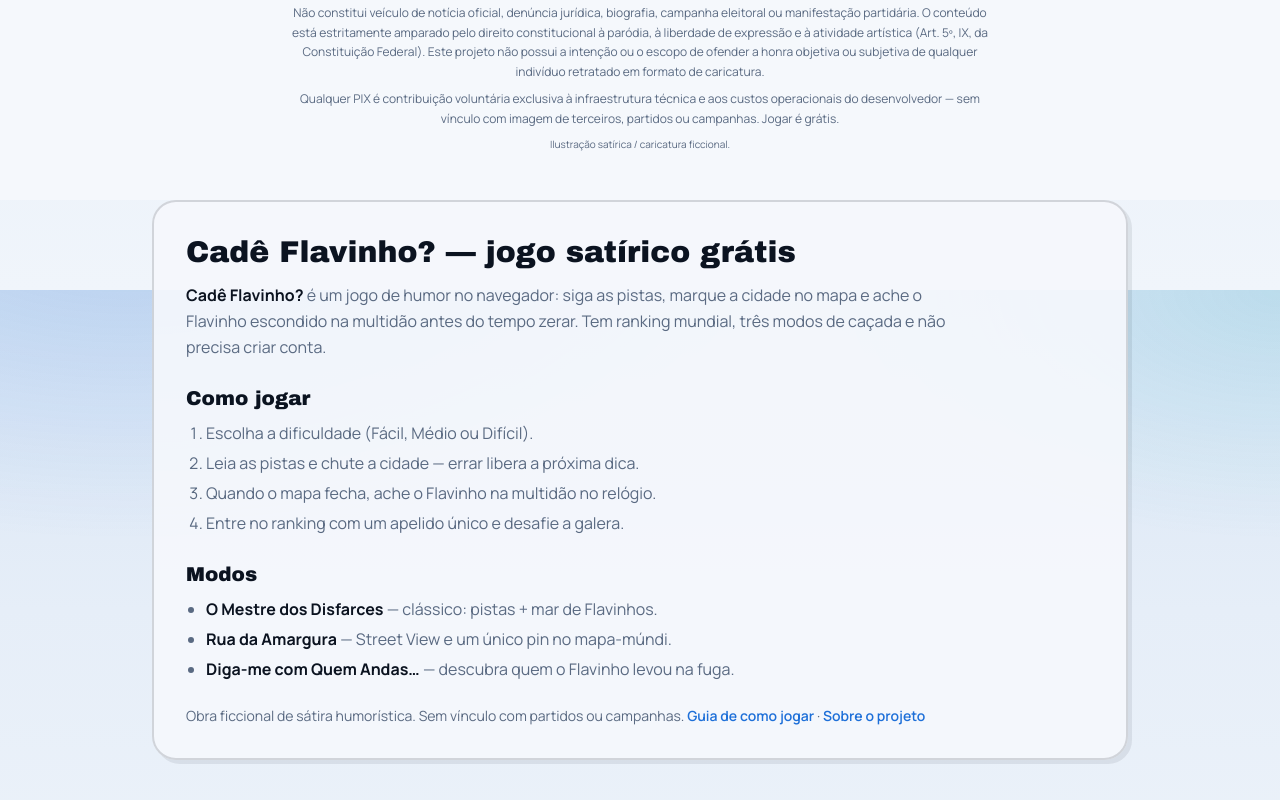
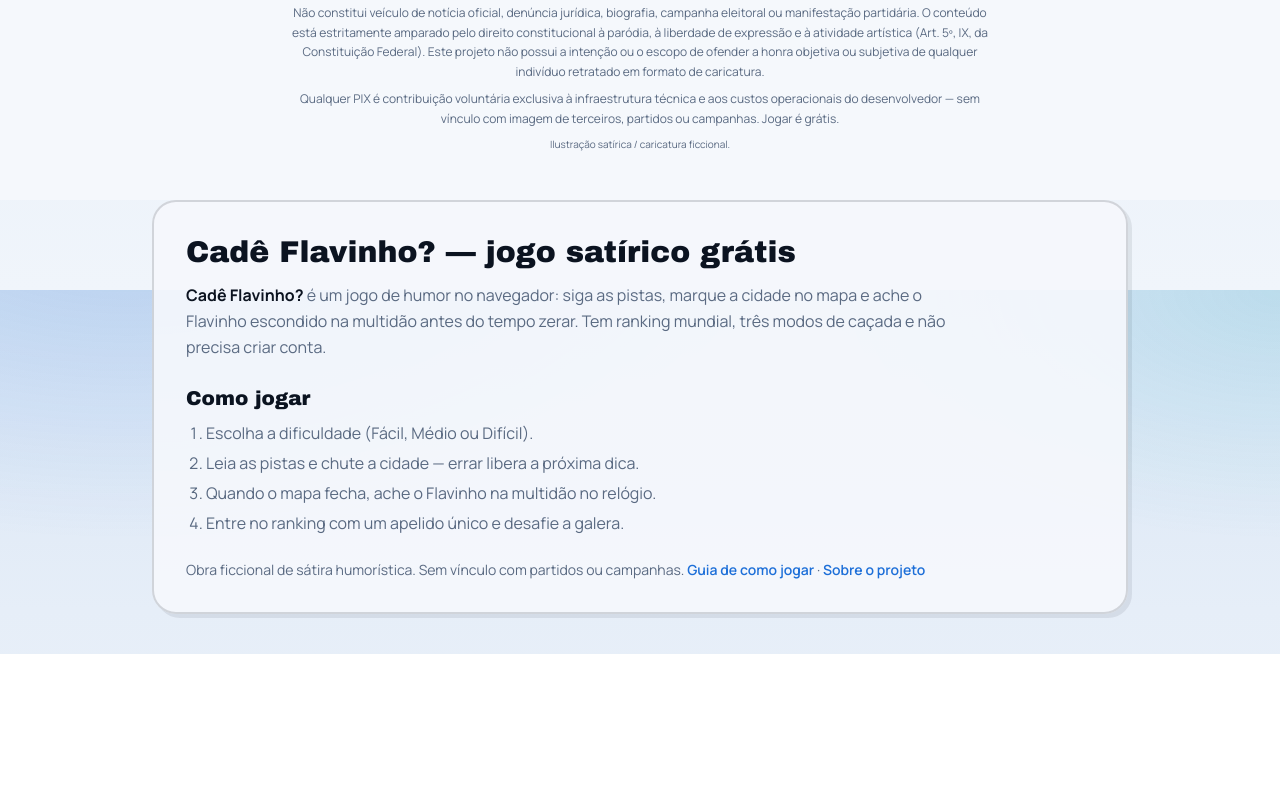
Before and after one commit to fernandogarcia-dev/games-onde-esta-flavinho, a Next.js app: page / in a window 1280 px wide. Shown: the part 1310-2110 px from the top of the page. After the commit the page ends 1964 px from the top, so only its background shows below. Built offline with nearby package versions, Linux system fonts and the light colour scheme; no server answers.

Commit message:
Remove bloco de modos do rodapé SEO
Co-authored-by: prof.fernandogarcia <prof.fernandogarcia@gmail.com>

```diff
--- a/src/components/seo/SeoContent.tsx
+++ b/src/components/seo/SeoContent.tsx
@@ -28,26 +28,6 @@ export function SeoContent() {
           <li>Entre no ranking com um apelido único e desafie a galera.</li>
         </ol>
 
-        <h3 className="mt-6 font-[family-name:var(--font-display)] text-xl">
-          Modos
-        </h3>
-        <ul className="mt-2 list-disc space-y-1 pl-5 text-sm leading-relaxed text-[var(--muted)] sm:text-base">
-          <li>
-            <strong className="text-[var(--ink)]">O Mestre dos Disfarces</strong>{" "}
-            — clássico: pistas + mar de Flavinhos.
-          </li>
-          <li>
-            <strong className="text-[var(--ink)]">Rua da Amargura</strong> —
-            Street View e um único pin no mapa-múndi.
-          </li>
-          <li>
-            <strong className="text-[var(--ink)]">
-              Diga-me com Quem Andas…
-            </strong>{" "}
-            — descubra quem o Flavinho levou na fuga.
-          </li>
-        </ul>
-
         <p className="mt-6 text-sm text-[var(--muted)]">
           Obra ficcional de sátira humorística. Sem vínculo com partidos ou
           campanhas.{" "}
```
